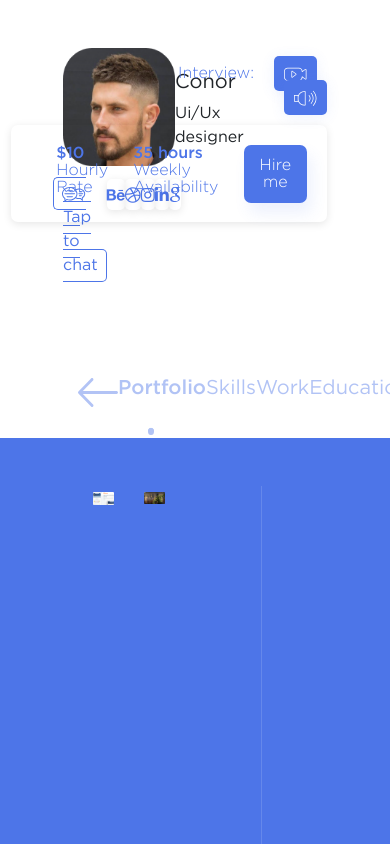
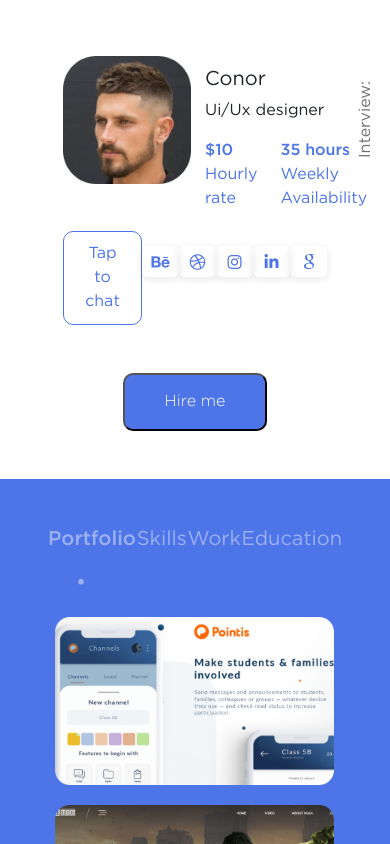
Before and after one commit to Daltimore/123-portfolio-2, a Vue app: page / in a window 390 px wide. Shown: the top 844 px of the page. Built offline with nearby package versions, Linux system fonts and the light colour scheme; what vue-nav-tabs would draw is missing.

Commit message:
mobile section

```diff
--- a/src/assets/css/main.css
+++ b/src/assets/css/main.css
@@ -238,7 +238,7 @@ body{
   display: none;
 }
 
-@media all and (device-width: 768px) and (device-height: 1024px){
+@media (max-width: 991.98px) {
   #home .user-details-container .button-container,
   #home .user-details-container .user-deets,
   #home .user-details-container .icon-container,
@@ -420,3 +420,375 @@ body{
     margin: 10px;
   }
 }
+
+@media (max-width: 1200px) {
+  #home .user-details-container .button-container,
+  #home .user-details-container .user-deets,
+  #home .user-details-container .icon-container,
+  #home .user-details-container
+  {
+    display: none !important;
+  }
+
+  #home .user-deets__mobile {
+    display: block;
+  }
+
+  #home .user-deets__mobile .mobile-main__container {
+    display: flex;
+    justify-content: space-between;
+  }
+
+  #home .user-deets__mobile .avatar {
+    width: 8rem;
+    height: 9rem;
+    object-fit: contain;
+  }
+
+  #home .user-details {
+    padding: 19px 14px;
+  }
+
+  #home .user-deets__mobile .tap__mobile {
+    border: 1px solid #4D75E8;
+    background: transparent;
+    padding: 9px 30px;
+    font-size: 10px;
+    color: #4D75E8;
+    font-weight: 100;
+    border-radius: 5px;
+    margin: 9px;
+  }
+
+  #home .user-deets__mobile .user__rate {
+    color: #4D75E8;
+    display: flex;
+    justify-content: space-between;
+  }
+
+  #home .user-deets__mobile .user__rate .rate {
+    padding-left: 23px;
+  }
+
+  #home .user-deets__mobile .user__rate span {
+    font-weight: 600;
+  }
+
+  #home .mobile-interview__container  {
+    display: flex;
+    position: relative;
+  }
+
+  #home .mobile-interview__container p {
+    color: #707070;
+    transform: rotate(-90deg);
+    line-height: 13px;
+    right: 66%;
+    top: 33%;
+    position: absolute;
+  }
+
+  #home .mobile-interview__container .mobile_image{
+    display: flex;
+    flex-direction: column;
+  }
+
+  #home .mobile-interview__container .mobile_image span {
+    background: #4D75E8;
+    width: 49px;
+    padding: 9px;
+    height: 43px;
+    border-radius: 10px;
+    margin: 10px;
+  }
+
+  #home .availability-container {
+    display: none;
+  }
+
+  #home .mobile-social__section {
+    display: flex;
+    justify-content: space-between;
+  }
+
+  #home .mobile-social__section .tab__mobile {
+    margin-top: -15px;
+  }
+
+  #home .mobile-social__section .tab__mobile button {
+    border: 1px solid #4D75E8;
+    background: transparent;
+    color: #4D75E8;
+    padding: 10px 18px;
+    border-radius: 10px;
+  }
+
+  #home .mobile-social__section .mobile-icon__cont {
+    display: flex;
+    justify-content: space-between;
+  }
+
+  #home .mobile-social__section .mobile-icon__cont .icon {
+    width: 37px;
+    height: 31px;
+    color: #4D75E8;
+    box-shadow: 0 2px 8px 0 rgba(0,0,0,0.10);
+    border-radius: 5px;
+    display: flex;
+    align-items: center;
+    justify-content: center;
+  }
+
+  #home .hire {
+    background: #4D75E8;
+    color: #ffffff;
+    font-weight: 100;
+    padding: 15px 40px;
+    border-radius: 10px;
+  }
+
+  #home .tab-containerr,
+  .tab-section,
+  .purple-section {
+    display: none;
+  }
+
+  #home .tab-section__mobile {
+    display: block;
+    background: #4D75E8;
+  }
+
+  #home .tab-containerr__mobile {
+    display: flex;
+    justify-content: space-between;
+    padding: 3rem;
+  }
+
+  #home .tab-containerr__mobile a .active{
+    color: #ffffff !important;
+    font-weight: 600;
+  }
+
+  #home .tab-containerr__mobile a{
+    cursor: pointer;
+    position: relative;
+    color: #ffffff;
+    opacity: 0.43 !important;
+    font-weight: 100;
+  }
+
+  #home .tab-containerr__mobile a .active::before{
+    background: #4D75E8;
+    font-family: "Font Awesome 5 Free";
+    content: "\f111";
+    border-radius: 100%;
+    font-size: 6px;
+    position: absolute;
+    bottom: -35px;
+    left: 30px;
+    z-index: 1;
+  }
+
+  #home .work-details {
+    margin-left: 0px;
+  }
+
+  #home .img-section {
+    display: flex;
+    justify-content: space-between;
+  }
+
+  #home .img-section img {
+    margin: 10px;
+  }
+}
+
+@media (max-width: 575.98px) {
+  #home .user-details-container .button-container,
+  #home .user-details-container .user-deets,
+  #home .user-details-container .icon-container,
+  #home .user-details-container
+  {
+    display: none !important;
+  }
+
+  #home .user-deets__mobile {
+    display: block;
+  }
+
+  #home .user-deets__mobile .mobile-main__container {
+    display: flex;
+    justify-content: space-between;
+  }
+
+  #home .user-deets__mobile .avatar {
+    width: 8rem;
+    height: 9rem;
+    object-fit: contain;
+  }
+
+  #home .user-details {
+    padding: 19px 14px;
+  }
+
+  #home .user-deets__mobile .tap__mobile {
+    border: 1px solid #4D75E8;
+    background: transparent;
+    padding: 9px 30px;
+    font-size: 10px;
+    color: #4D75E8;
+    font-weight: 100;
+    border-radius: 5px;
+    margin: 9px;
+  }
+
+  #home .user-deets__mobile .user__rate {
+    color: #4D75E8;
+    display: flex;
+    justify-content: space-between;
+  }
+
+  #home .user-deets__mobile .user__rate .rate {
+    padding-left: 23px;
+  }
+
+  #home .user-deets__mobile .user__rate span {
+    font-weight: 600;
+  }
+
+  #home .mobile-interview__container  {
+    display: flex;
+    position: relative;
+  }
+
+  #home .mobile-interview__container p {
+    color: #707070;
+    transform: rotate(-90deg);
+    line-height: 13px;
+    right: 66%;
+    top: 33%;
+    position: absolute;
+  }
+
+  #home .mobile-interview__container .mobile_image{
+    display: flex;
+    flex-direction: column;
+  }
+
+  #home .mobile-interview__container .mobile_image span {
+    background: #4D75E8;
+    width: 49px;
+    padding: 9px;
+    height: 43px;
+    border-radius: 10px;
+    margin: 10px;
+  }
+
+  #home .availability-container {
+    display: none;
+  }
+
+  #home .mobile-social__section {
+    display: flex;
+    justify-content: space-between;
+  }
+
+  #home .mobile-social__section .tab__mobile {
+    margin-top: -15px;
+  }
+
+  #home .mobile-social__section .tab__mobile button {
+    border: 1px solid #4D75E8;
+    background: transparent;
+    color: #4D75E8;
+    padding: 10px 18px;
+    border-radius: 10px;
+  }
+
+  #home .mobile-social__section .mobile-icon__cont {
+    display: flex;
+    justify-content: space-between;
+  }
+
+  #home .mobile-social__section .mobile-icon__cont .icon {
+    width: 37px;
+    height: 31px;
+    color: #4D75E8;
+    box-shadow: 0 2px 8px 0 rgba(0,0,0,0.10);
+    border-radius: 5px;
+    display: flex;
+    align-items: center;
+    justify-content: center;
+  }
+
+  #home .hire {
+    background: #4D75E8;
+    color: #ffffff;
+    font-weight: 100;
+    padding: 15px 40px;
+    border-radius: 10px;
+  }
+
+  #home .tab-containerr,
+  .tab-section,
+  .purple-section {
+    display: none;
+  }
+
+  #home .tab-section__mobile {
+    display: block;
+    background: #4D75E8;
+  }
+
+  #home .tab-containerr__mobile {
+    display: flex;
+    justify-content: space-between;
+    padding: 3rem;
+  }
+
+  #home .tab-containerr__mobile .left,
+  #home .tab-containerr__mobile .right {
+    display: none;
+  }
+
+
+  #home .tab-containerr__mobile a .active{
+    color: #ffffff !important;
+    font-weight: 600;
+  }
+
+  #home .tab-containerr__mobile a{
+    cursor: pointer;
+    position: relative;
+    color: #ffffff;
+    opacity: 0.43 !important;
+    font-weight: 100;
+  }
+
+  #home .tab-containerr__mobile a .active::before{
+    background: #4D75E8;
+    font-family: "Font Awesome 5 Free";
+    content: "\f111";
+    border-radius: 100%;
+    font-size: 6px;
+    position: absolute;
+    bottom: -35px;
+    left: 30px;
+    z-index: 1;
+  }
+
+  #home .work-details {
+    margin-left: 0px;
+  }
+
+  #home .img-section {
+    display: flex;
+    justify-content: space-between;
+    flex-direction: column;
+  }
+
+  #home .img-section img {
+    margin: 10px;
+    width: 93%;
+  }
+}
--- a/src/views/Home.vue
+++ b/src/views/Home.vue
@@ -352,7 +352,7 @@
 
     <section class="tab-section__mobile">
       <div class="tab-containerr__mobile">
-      <div>
+      <div class="left">
         <img src="@/assets/img/left-mobile.svg" alt="">
       </div>
       <div>
@@ -404,7 +404,7 @@
             <h5 :class="{ active: isActive('education') }">Education</h5>
           </a>
         </div>
-      <div>
+      <div class="right">
         <img src="@/assets/img/right-mobile.svg" alt="">
       </div>
     </div>
```
